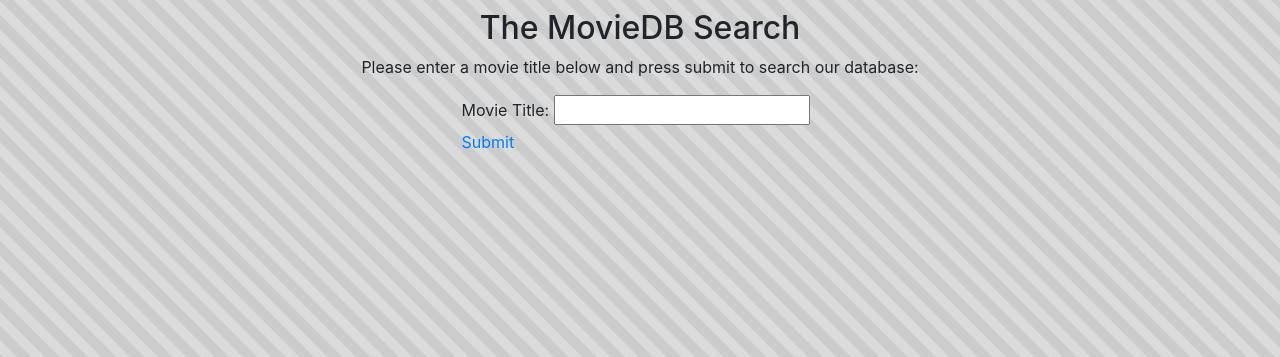
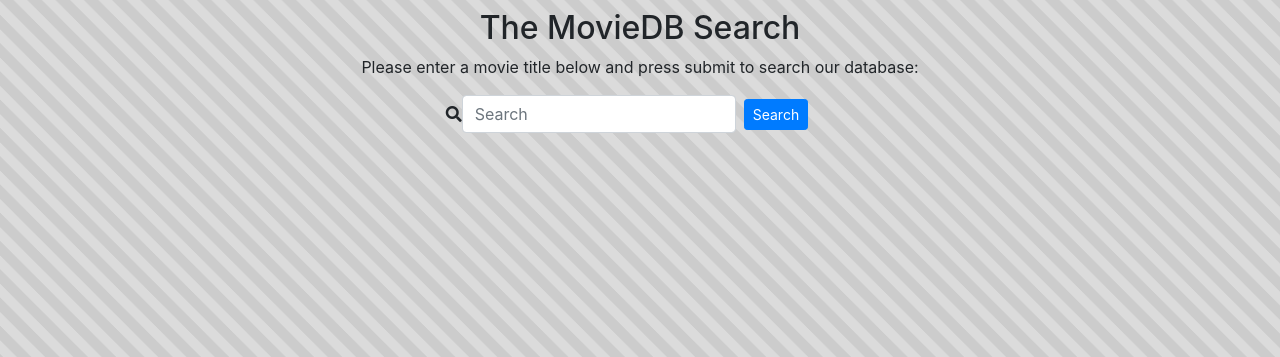
Before and after one commit to declanw91/test-site, a PHP site: page /AngularMovieSearch in a window 1280 px wide. Shown: the part 56-413 px from the top of the page. Run offline with PHP 8.4, Linux system fonts and the light colour scheme; some libraries are stand-ins or nearby versions.

Commit message:
movie search update

```diff
--- a/AngularMovieSearch/index.html
+++ b/AngularMovieSearch/index.html
@@ -11,6 +11,7 @@
 
     <!-- Bootstrap core CSS -->
     <link href="../css/bootstrap.min.css" rel="stylesheet">
+    <link rel="stylesheet" href="https://use.fontawesome.com/releases/v5.3.1/css/all.css" integrity="sha384-mzrmE5qonljUremFsqc01SB46JvROS7bZs3IO2EmfFsd15uHvIt+Y8vEf7N7fWAU" crossorigin="anonymous">
     <link href="../css/myStyles.css" rel="stylesheet">
   </head>
 
@@ -40,10 +41,12 @@
         <div id="movieSearchWrapper" class="container-fluid" data-ng-app="movieSearch" data-ng-controller="movieSearchController">
           <h2 class="movieSearchIntro">The MovieDB Search</h2>
           <p class="movieSearchIntro">Please enter a movie title below and press submit to search our database:</p>
-          <div id="movieForm">
-              <label>Movie Title:</label>
-              <input type="text" name="query" data-ng-model="query"/>
-              <a class="searchSubmit" href="#movieresults" data-ng-click="submitMovieSearch($event);"/>Submit</a>
+          <div id="movieForm" class="mb-2">
+            <form class="form-inline mr-auto">
+                <i class="fas fa-search" aria-hidden="true"></i>
+                <input name="query" data-ng-model="query" type="text" placeholder="Search" class="form-control mr-sm-2" type="text" placeholder="Search" aria-label="Search">
+                <button class="btn btn-primary btn-rounded btn-sm my-0" type="submit" data-ng-click="submitMovieSearch($event);">Search</button>
+            </form>
           </div>
           <div data-ng-include="templateURL"></div>
         </div>
--- a/css/myStyles.css
+++ b/css/myStyles.css
@@ -72,7 +72,7 @@ main {
 
 #movieForm {
   margin: 0 auto;
-  width: 34%;
+  width: 37%;
 }
 
 #wineStoreTitle {
```
